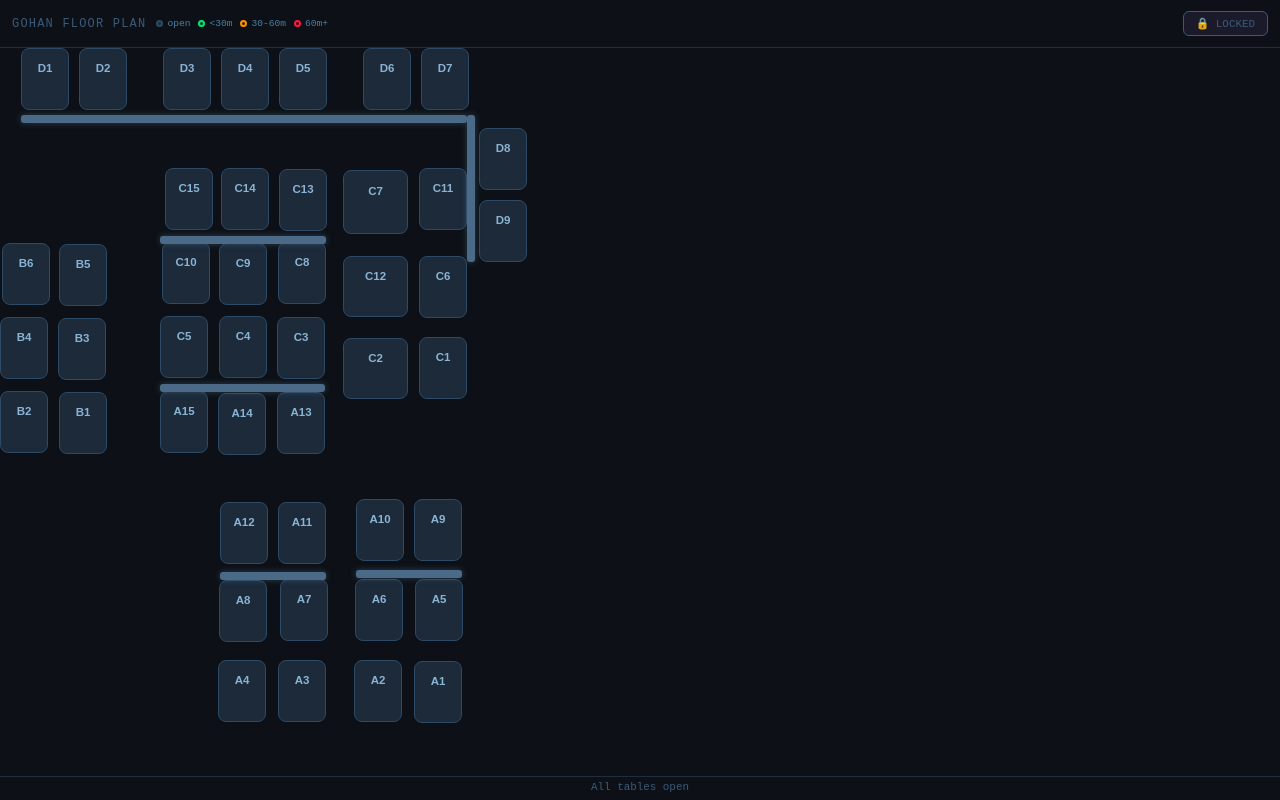
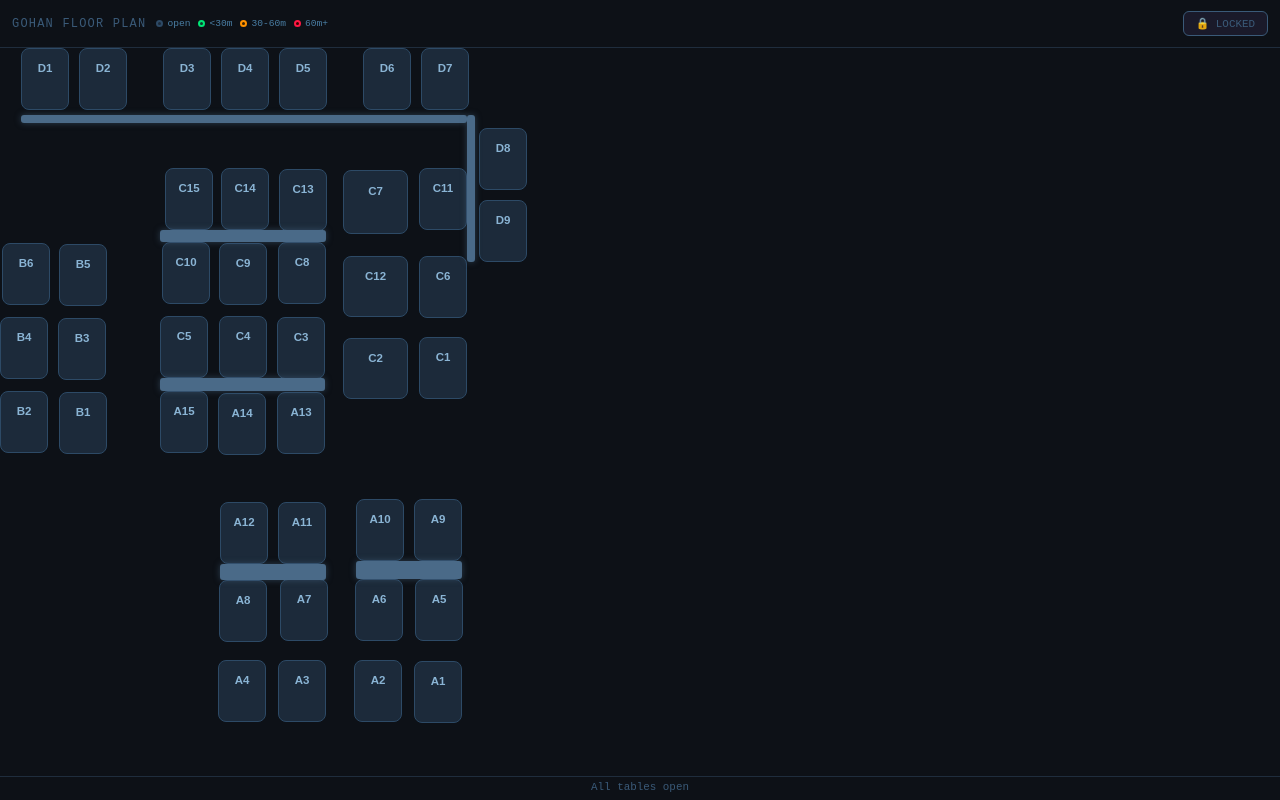
Before and after one commit to HD1080pmusic/Gohan-floor-plan, a plain HTML site: page index.html in a window 1280 px wide. Drawn offline with Linux system fonts and the light colour scheme.

Commit message:
Update index.html

```diff
--- a/index.html
+++ b/index.html
@@ -128,12 +128,18 @@
 
 <div id="canvas">
   <!-- Walls -->
+  <!-- Outdoor/indoor boundary: horizontal below D1-D7 -->
   <div class="wall" style="left:21px;top:67px;width:446px;height:8px;"></div>
+  <!-- Outdoor/indoor boundary: vertical left of D8/D9 -->
   <div class="wall" style="left:467px;top:67px;width:8px;height:147px;"></div>
-  <div class="wall" style="left:160px;top:188px;width:166px;height:8px;"></div>
-  <div class="wall" style="left:160px;top:336px;width:165px;height:8px;"></div>
-  <div class="wall" style="left:220px;top:524px;width:106px;height:8px;"></div>
-  <div class="wall" style="left:356px;top:522px;width:106px;height:8px;"></div>
+  <!-- Between C15/C14/C13 and C10/C9/C8 rows -->
+  <div class="wall" style="left:160px;top:182px;width:166px;height:12px;"></div>
+  <!-- Between C5/C4/C3 and A15/A14/A13 rows -->
+  <div class="wall" style="left:160px;top:330px;width:165px;height:13px;"></div>
+  <!-- Between A12/A11 and A8/A7 rows -->
+  <div class="wall" style="left:220px;top:516px;width:106px;height:16px;"></div>
+  <!-- Between A10/A9 and A6/A5 rows -->
+  <div class="wall" style="left:356px;top:513px;width:106px;height:18px;"></div>
 
   <!-- Tables -->
   <div class="tbl" id="b-D8"  style="left:479px;top:80px;width:48px;height:62px;"><span class="tbl-name">D8</span><span class="tbl-guests" id="g-D8"></span><span class="tbl-time" id="tm-D8"></span><span class="rzh">⤡</span></div>
```
